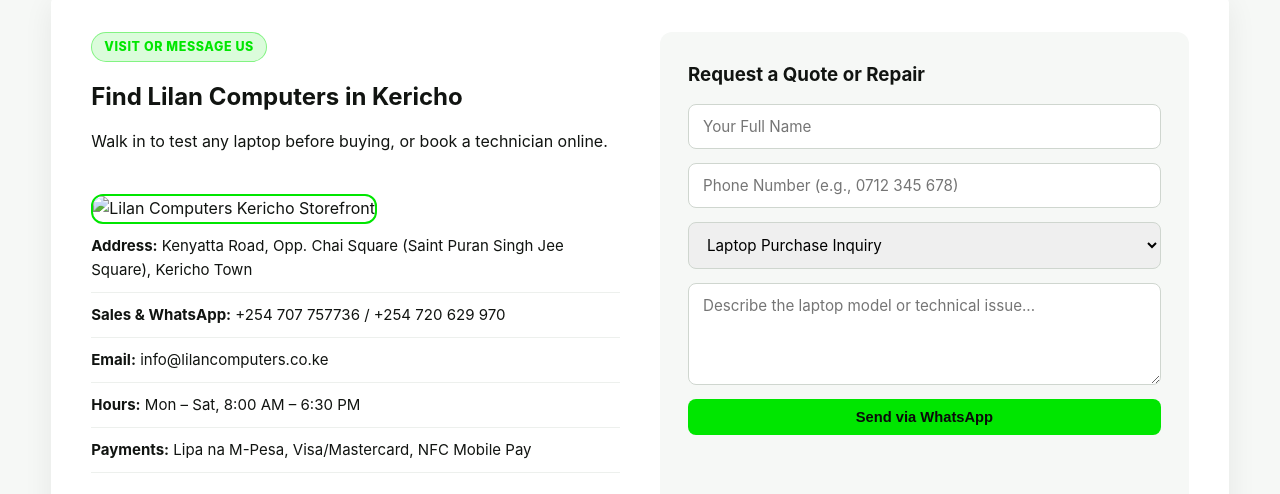
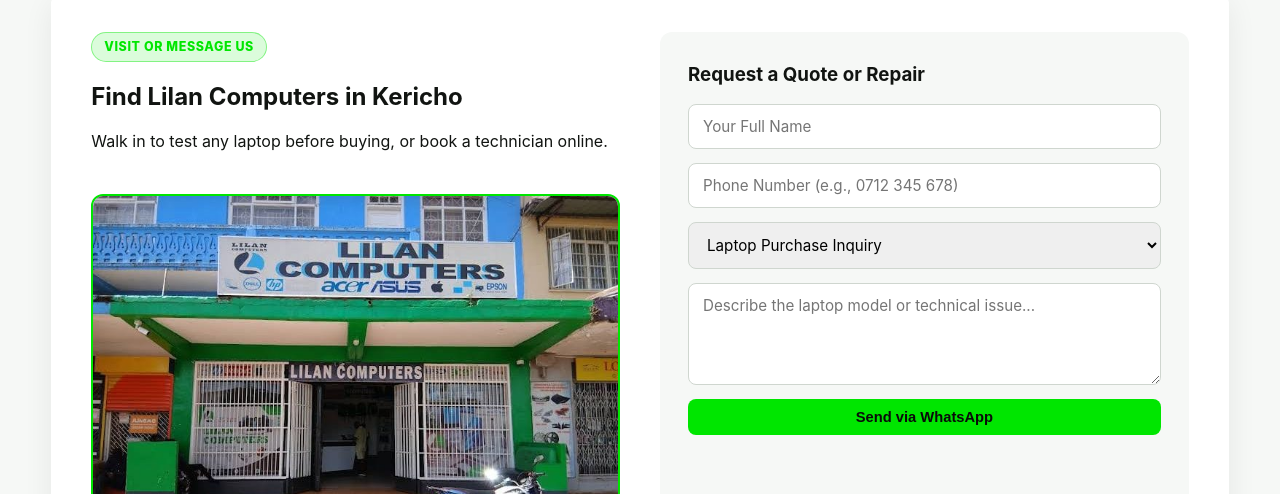
Before and after one commit to ngetichbrian254/LILAN-COMPUTERS-, a plain HTML site: page index.html in a window 1280 px wide. Shown: the part 5855-6349 px from the top of the page. Drawn offline with Linux system fonts and the light colour scheme; the site is published under a folder, as on GitHub Pages, so addresses that start at the root find nothing.

```diff
--- a/index.html
+++ b/index.html
@@ -204,7 +204,7 @@
           <h2>Find Lilan Computers in Kericho</h2>
           <p>Walk in to test any laptop before buying, or book a technician online.</p>
           <ul class="info-list">
-<img src="/shopfront.jpg" alt="Lilan Computers Kericho Storefront" style="width:100%; border-radius:12px; margin-top:20px; border: 2px solid var(--green);" />
+<img src="shopfront.jpg" alt="Lilan Computers Kericho Storefront" style="width:100%; border-radius:12px; margin-top:20px; border: 2px solid var(--green);" />
             <li><strong>Address:</strong> Kenyatta Road, Opp. Chai Square (Saint Puran Singh Jee Square), Kericho Town</li>
             <li><strong>Sales & WhatsApp:</strong> +254 707 757736 / +254 720 629 970</li>
             <li><strong>Email:</strong> info@lilancomputers.co.ke</li>
```
